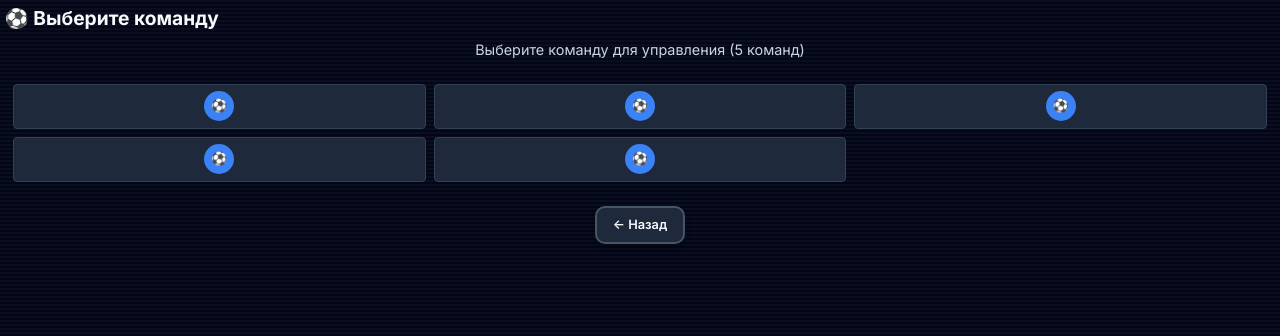
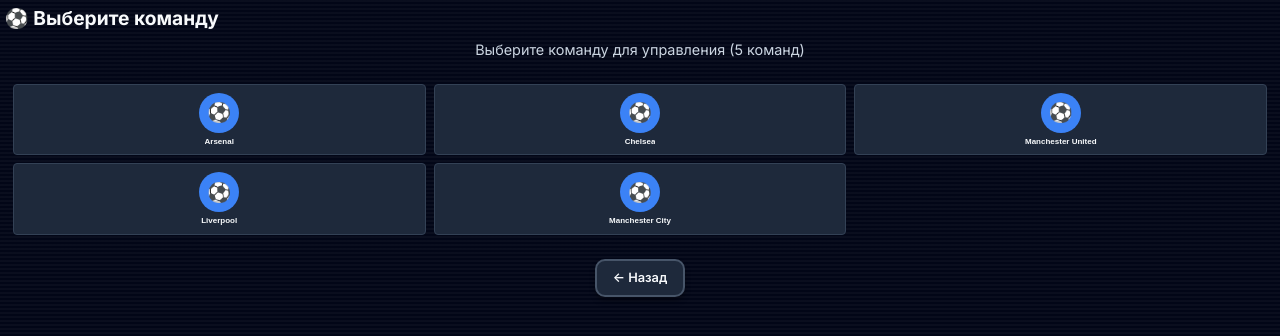
Before and after one commit to Phil9424/soocer, a Flask app: page /new_game in a window 1280 px wide. Shown: the top 336 px of the page. Run offline with Flask 3, Linux system fonts and the light colour scheme.

Commit message:
Fix 500 error on /new_game page by fixing team data structure and adding missing start_game route
- Fixed TEAMS_DATA structure to include name and logo fields
- Updated select_team.html to work with new data structure
- Added missing /start_game POST route for team selection form
- Simplified team logos to use emoji fallback instead of missing image files

```diff
--- a/app.py
+++ b/app.py
@@ -9,7 +9,14 @@ app = Flask(__name__,
 app.secret_key = 'football_manager_secret_key_2024'
 
 # Простые данные для тестирования
-TEAMS = ['Arsenal', 'Chelsea', 'Manchester United', 'Liverpool', 'Manchester City']
+TEAMS_DATA = [
+    {'name': 'Arsenal', 'logo': '/static/logos/arsenal.png'},
+    {'name': 'Chelsea', 'logo': '/static/logos/chelsea.png'},
+    {'name': 'Manchester United', 'logo': '/static/logos/manchester_united.png'},
+    {'name': 'Liverpool', 'logo': '/static/logos/liverpool.png'},
+    {'name': 'Manchester City', 'logo': '/static/logos/manchester_city.png'}
+]
+TEAMS = [team['name'] for team in TEAMS_DATA]
 TEAM_LOGOS = {}
 TEAM_LOGOS_FALLBACK = {}
 
@@ -30,7 +37,7 @@ def index():
 
 @app.route('/new_game')
 def new_game():
-    return render_template('select_team.html', teams=TEAMS, preselected_team='')
+    return render_template('select_team.html', teams=TEAMS_DATA, preselected_team='')
 
 @app.route('/load_game')
 def load_game():
@@ -39,6 +46,23 @@ def load_game():
 @app.route('/about')
 def about():
     return render_template('about.html')
+
+@app.route('/start_game', methods=['POST'])
+def start_game():
+    team_name = request.form.get('team')
+    if not team_name or team_name not in TEAMS:
+        return redirect(url_for('new_game'))
+
+    # Создаем игровую сессию
+    session['game_data'] = {
+        'team_name': team_name,
+        'squad': [{'name': f'Player {i}', 'rating': 70} for i in range(20)],
+        'selected_players': [f'Player {i}' for i in range(11)],
+        'next_opponent': 'Chelsea' if team_name != 'Chelsea' else 'Arsenal',
+        'current_round': 1
+    }
+
+    return redirect(url_for('match'))
 
 @app.route('/match')
 def match():
--- a/templates/select_team.html
+++ b/templates/select_team.html
@@ -11,12 +11,11 @@
 
         <form method="POST" action="{{ url_for('start_game') }}" class="team-list" style="display: grid !important; grid-template-columns: repeat(3, minmax(80px, 1fr)) !important; gap: 8px !important; margin-bottom: 16px !important; padding: 8px !important; height: auto !important; max-height: none !important; overflow: visible !important; width: 100% !important; box-sizing: border-box !important;">
             {% for team in teams %}
-            <button type="submit" name="team" value="{{ team.name }}" class="team-btn" style="padding: 0.2rem !important; background: var(--bg-card) !important; border: 1px solid var(--border-color) !important; border-radius: 4px !important; cursor: pointer !important; transition: all 0.3s ease !important; text-align: center !important; color: var(--text-primary) !important; min-height: 45px !important; max-height: 50px !important; display: flex !important; flex-direction: column !important; align-items: center !important; justify-content: center !important; gap: 0.1rem !important; font-size: 0.5rem !important;">
-                <div class="logo-container" style="width: 30px !important; height: 30px !important; display: flex !important; align-items: center !important; justify-content: center !important;">
-                    <img src="{{ team.logo }}" alt="{{ team.name }}" class="team-logo" style="width: 30px !important; height: 30px !important; object-fit: contain !important; display: block !important;" onerror="this.style.display='none'; this.nextElementSibling.style.display='flex';">
-                    <div class="fallback-logo" style="width: 30px !important; height: 30px !important; background: var(--light-blue) !important; border-radius: 50% !important; display: none !important; align-items: center !important; justify-content: center !important; font-size: 0.8rem !important;">⚽</div>
+            <button type="submit" name="team" value="{{ team.name }}" class="team-btn" style="padding: 0.5rem !important; background: var(--bg-card) !important; border: 1px solid var(--border-color) !important; border-radius: 4px !important; cursor: pointer !important; transition: all 0.3s ease !important; text-align: center !important; color: var(--text-primary) !important; min-height: 60px !important; display: flex !important; flex-direction: column !important; align-items: center !important; justify-content: center !important; gap: 0.3rem !important; font-size: 0.6rem !important;">
+                <div class="logo-container" style="width: 40px !important; height: 40px !important; background: var(--light-blue) !important; border-radius: 50% !important; display: flex !important; align-items: center !important; justify-content: center !important; font-size: 1.2rem !important;">
+                    ⚽
                 </div>
-                <span style="font-size: 0.45rem !important; font-weight: 600 !important; line-height: 1 !important; white-space: nowrap !important; overflow: hidden !important; text-overflow: ellipsis !important; max-width: 100% !important;">{{ team.name }}</span>
+                <span style="font-size: 0.5rem !important; font-weight: 600 !important; line-height: 1.1 !important; white-space: nowrap !important; overflow: hidden !important; text-overflow: ellipsis !important; max-width: 100% !important;">{{ team.name }}</span>
             </button>
             {% endfor %}
         </form>
```
